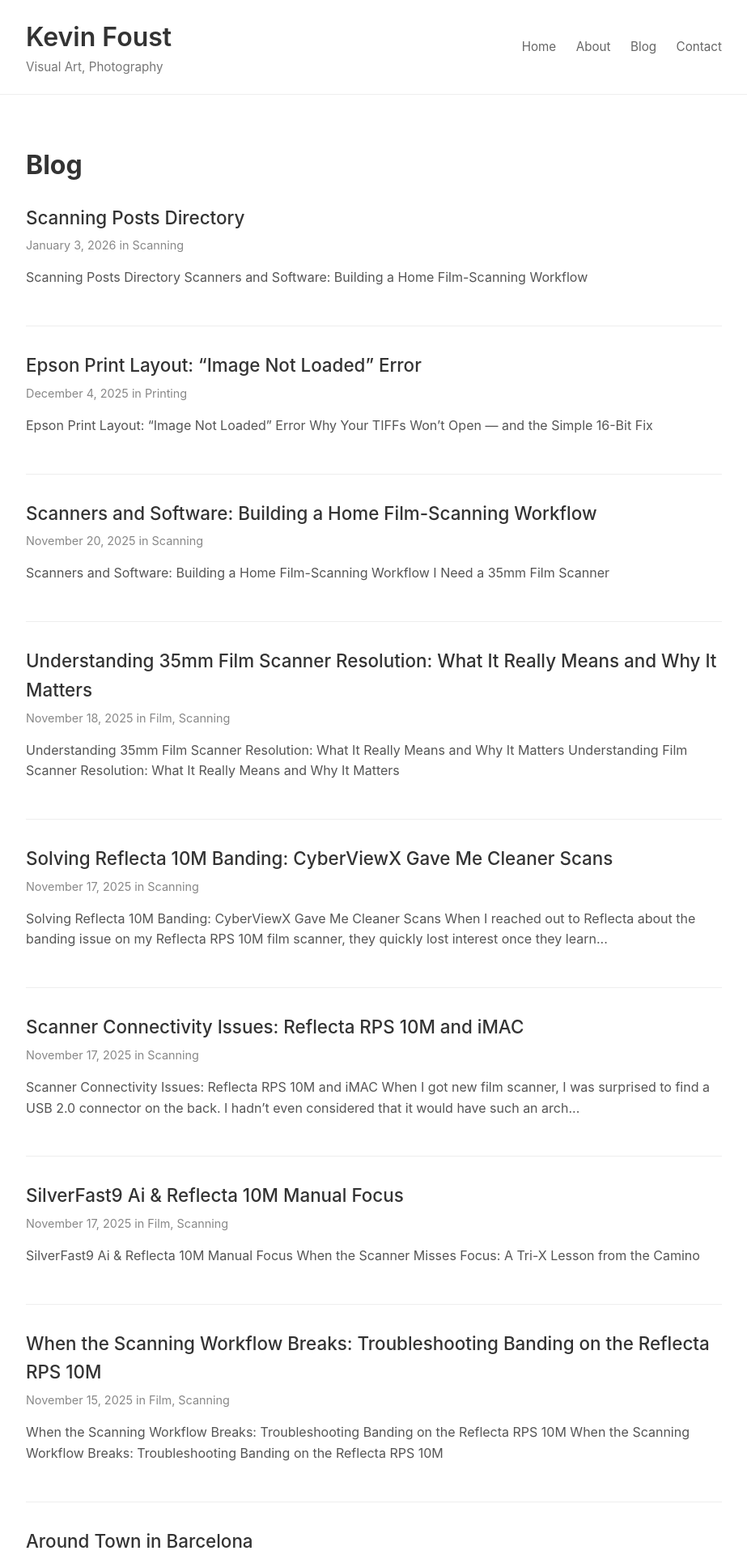
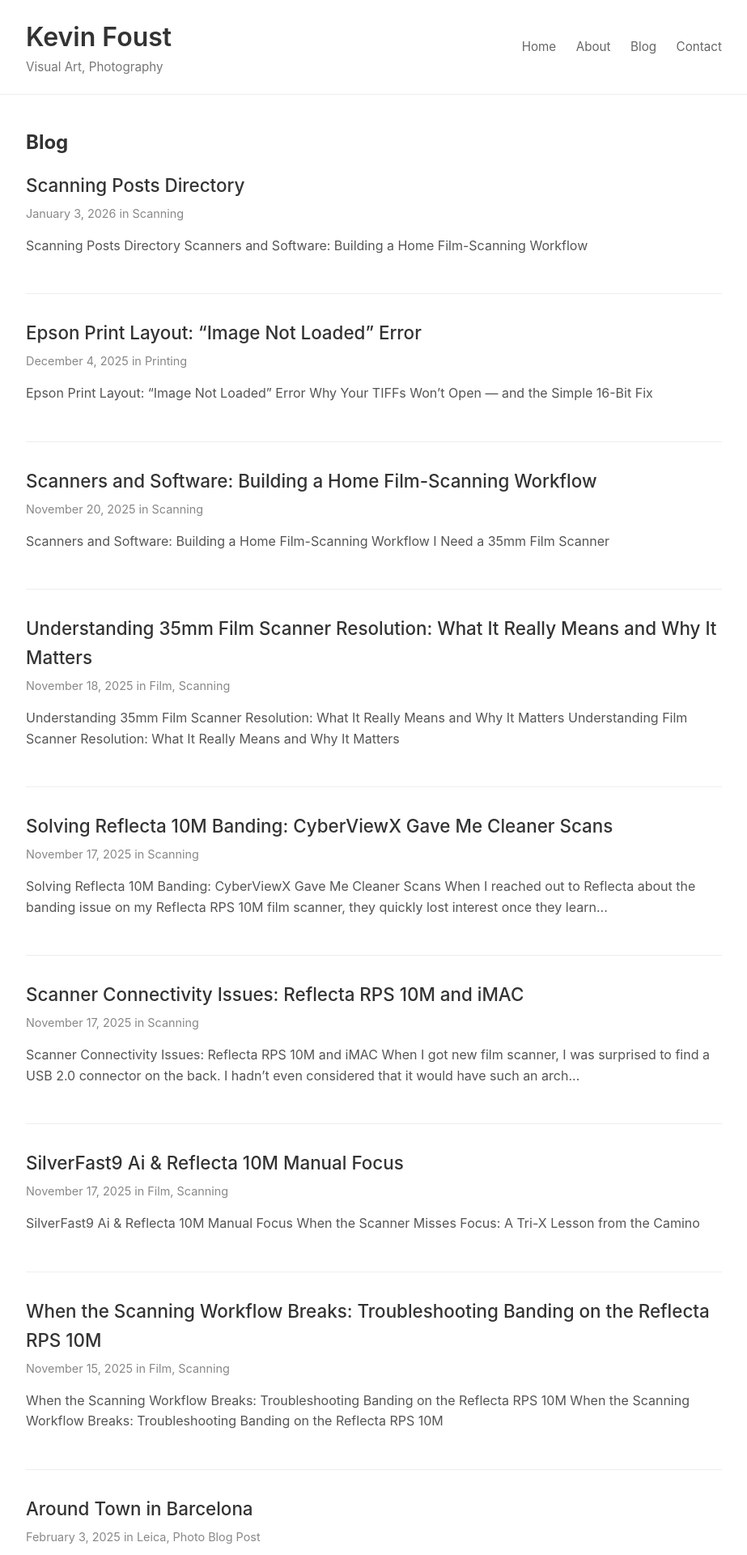
Before and after one commit to kevinfoust/kevinfoust.github.io, a Jekyll site: the page built from blog.html, in a window 1280 px wide. Shown: the top 1920 px of the page at 81% size, without its empty margins (178-1101 px from the left). Built offline with Jekyll 4.4.1, drawn with Linux system fonts in a browser that asks for light colours.

Commit message:
Adjust page title sizes and add contact form

```diff
--- a/assets/css/style.css
+++ b/assets/css/style.css
@@ -185,7 +185,7 @@ body {
 }
 
 .page-title {
-  font-size: 2rem;
+  font-size: 1.5rem;
   margin: 0;
 }
 
--- a/blog.html
+++ b/blog.html
@@ -4,7 +4,7 @@ title: Blog
 permalink: /blog/
 ---
 
-<h1>Blog</h1>
+<h1 class="page-title">Blog</h1>
 
 <ul class="posts-list">
   {% for post in site.posts %}
```
